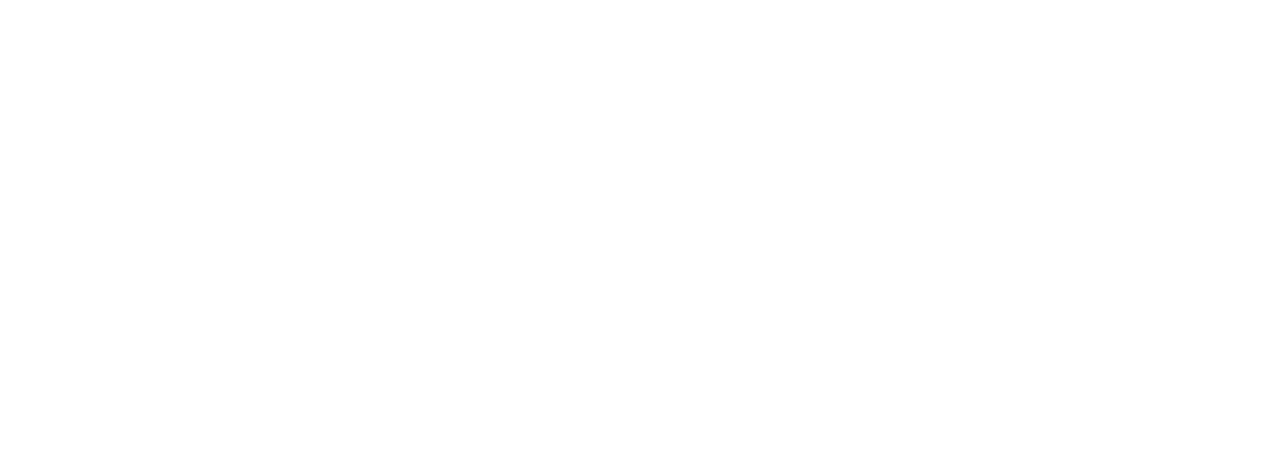
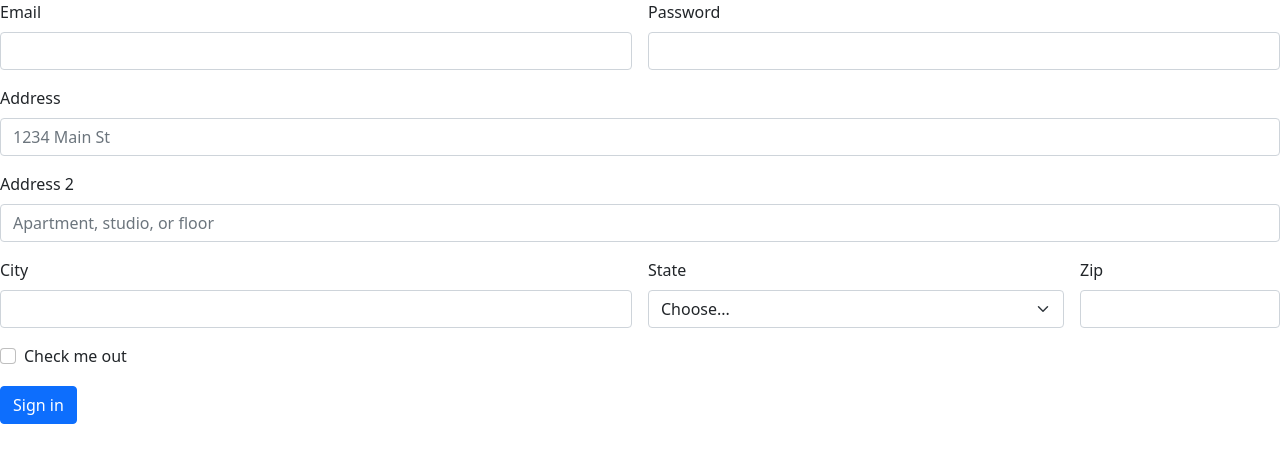
Before and after one commit to anjali-2911/my-app, an Angular app: page /admission in a window 1280 px wide. Before the commit this address led to /. Shown: the top 462 px of the page. Built offline with nearby package versions, Linux system fonts and the light colour scheme.

Commit message:
admission

```diff
--- /dev/null
+++ b/src/app/admission/admission.component.html
@@ -0,0 +1,51 @@
+<html>
+    <head>
+        <title></title>
+    </head>
+    <body>
+        <form class="row g-3">
+            <div class="col-md-6">
+              <label for="inputEmail4" class="form-label">Email</label>
+              <input type="email" class="form-control" id="inputEmail4">
+            </div>
+            <div class="col-md-6">
+              <label for="inputPassword4" class="form-label">Password</label>
+              <input type="password" class="form-control" id="inputPassword4">
+            </div>
+            <div class="col-12">
+              <label for="inputAddress" class="form-label">Address</label>
+              <input type="text" class="form-control" id="inputAddress" placeholder="1234 Main St">
+            </div>
+            <div class="col-12">
+              <label for="inputAddress2" class="form-label">Address 2</label>
+              <input type="text" class="form-control" id="inputAddress2" placeholder="Apartment, studio, or floor">
+            </div>
+            <div class="col-md-6">
+              <label for="inputCity" class="form-label">City</label>
+              <input type="text" class="form-control" id="inputCity">
+            </div>
+            <div class="col-md-4">
+              <label for="inputState" class="form-label">State</label>
+              <select id="inputState" class="form-select">
+                <option selected>Choose...</option>
+                <option>...</option>
+              </select>
+            </div>
+            <div class="col-md-2">
+              <label for="inputZip" class="form-label">Zip</label>
+              <input type="text" class="form-control" id="inputZip">
+            </div>
+            <div class="col-12">
+              <div class="form-check">
+                <input class="form-check-input" type="checkbox" id="gridCheck">
+                <label class="form-check-label" for="gridCheck">
+                  Check me out
+                </label>
+              </div>
+            </div>
+            <div class="col-12">
+              <button type="submit" class="btn btn-primary">Sign in</button>
+            </div>
+          </form>
+    </body>
+</html>
--- /dev/null
+++ b/src/app/admission/admission.component.ts
@@ -0,0 +1,15 @@
+import { Component, OnInit } from '@angular/core';
+
+@Component({
+  selector: 'app-admission',
+  templateUrl: './admission.component.html',
+  styleUrls: ['./admission.component.css']
+})
+export class AdmissionComponent implements OnInit {
+
+  constructor() { }
+
+  ngOnInit(): void {
+  }
+
+}
--- a/src/app/app-routing.module.ts
+++ b/src/app/app-routing.module.ts
@@ -5,13 +5,14 @@
 import { NewaccountComponent } from './newaccount/newaccount.component';
 import { LoginComponent } from './login/login.component';
 import { ForgetpasswordComponent } from './forgetpassword/forgetpassword.component';
-
+import { AdmissionComponent } from './admission/admission.component'
 const routes: Routes = [
   {path:'college',component:CollegeComponent},
   {path:'sample',component:SampleComponent},
   {path:'newaccount',component:NewaccountComponent},
   {path:'forgetpassword',component:ForgetpasswordComponent},
-  {path:'login',component:LoginComponent}
+  {path:'login',component:LoginComponent},
+  {path:'admission',component:AdmissionComponent}
 ];
 
 @NgModule({
--- a/src/app/app.module.ts
+++ b/src/app/app.module.ts
@@ -10,6 +10,7 @@
 import { NewaccountComponent } from './newaccount/newaccount.component';
 import { ForgetpasswordComponent } from './forgetpassword/forgetpassword.component';
 import { LoginComponent } from './login/login.component';
+import { AdmissionComponent } from './admission/admission.component';
 
 @NgModule({
   declarations: [
@@ -18,7 +19,8 @@
     SampleComponent,
     NewaccountComponent,
     ForgetpasswordComponent,
-    LoginComponent
+    LoginComponent,
+    AdmissionComponent
   ],
   imports: [
     BrowserModule,
--- a/src/app/college/college.component.css
+++ b/src/app/college/college.component.css
@@ -31,19 +31,19 @@
 	margin-left: 30px;
   position: absolute;
   top: 60%;
-  left: 45%;
+  left: 43%;
   transform: translate(-50%, -50%);
 }
 .forgot{
 	margin-left: 30px;
   position: absolute;
   top:  60%;
-  left: 54%;
+  left: 52%;
   transform: translate(-50%, -50%);
 }
 input[type=text]{
   position: absolute;
-  top: 30%;
+  top: 20%;
   left: 43%;
   transform: translate(-50%, -50%);
   text-align: center;
@@ -57,7 +57,7 @@
 
 input[type=password]{
   position: absolute;
-  top: 40%;
+  top: 30%;
   left: 43%;
   transform: translate(-50%, -50%);
 	text-align: center;
@@ -71,7 +71,7 @@
 }
 .login{
   position: absolute;
-  top: 53%;
+  top: 50%;
   left: 43%;
   transform: translate(-50%, -50%);
 	font-size: 15px;
@@ -83,8 +83,8 @@
 }
 .reset{
   position: absolute;
-  top: 53%;
-  left: 48%;
+  top: 50%;
+  left: 50%;
   transform: translate(-0%, -50%);
 	font-size: 15px;
 	margin-left: 30px;
@@ -94,3 +94,11 @@
 	padding: 5px 30px;
   /* margin-top: -200px; */
 }
+
+.copyright{
+  margin-top: -60px;
+  /* margin-right: 20px; */
+  text-align: right;
+  padding: 10px 50px 3px 10px;
+  background-color: darkgray;
+}
--- a/src/app/college/college.component.html
+++ b/src/app/college/college.component.html
@@ -9,17 +9,24 @@
                     <img class="icon" src="https://sangamnercollege.edu.in/images/shikshan-logo.png">
 
                         <h1>Login Page</h1>
-                            <input type="text" name="text" placeholder="Enter Name">
-                            <input type="password" name="password" placeholder="Enter Password">
+                            <input type="text" name="text" placeholder="Enter Name" required>
+                            <input type="password" name="password" placeholder="Enter Password" required>
 
                             <div class="button">
-                                <button routerLink="/login" class="login" name="login" >Login</button>
+                                <button routerLink="/login" class="login" name="login">Login</button>
                                 <button class="reset" name="reset">Reset</button>
                             </div>
 
                             <a class="create" href="#" routerLink="/newaccount">Create Account</a>
                             <a class="forgot" href="#" routerLink="/forgetpassword">Forget Password?</a>
+
+
                 </div>
+                <footer>
+                <div class="copyright">
+                    <h6>Copyrights @ 2022 Sangmaner College</h6>
+                </div>
+                </footer>
             </form>
     </body>
 </html>
--- a/src/app/login/login.component.css
+++ b/src/app/login/login.component.css
@@ -1,6 +1,6 @@
 body{
     width: 100%;
-    height: 150vh;
+    height: 120vh;
     background-color: rgb(231, 231, 211);
 }
 .icon{
```
Also changed, not shown: src/app/admission/admission.component.css (added), 2 other files (tests, documents, lock files or other folders).
